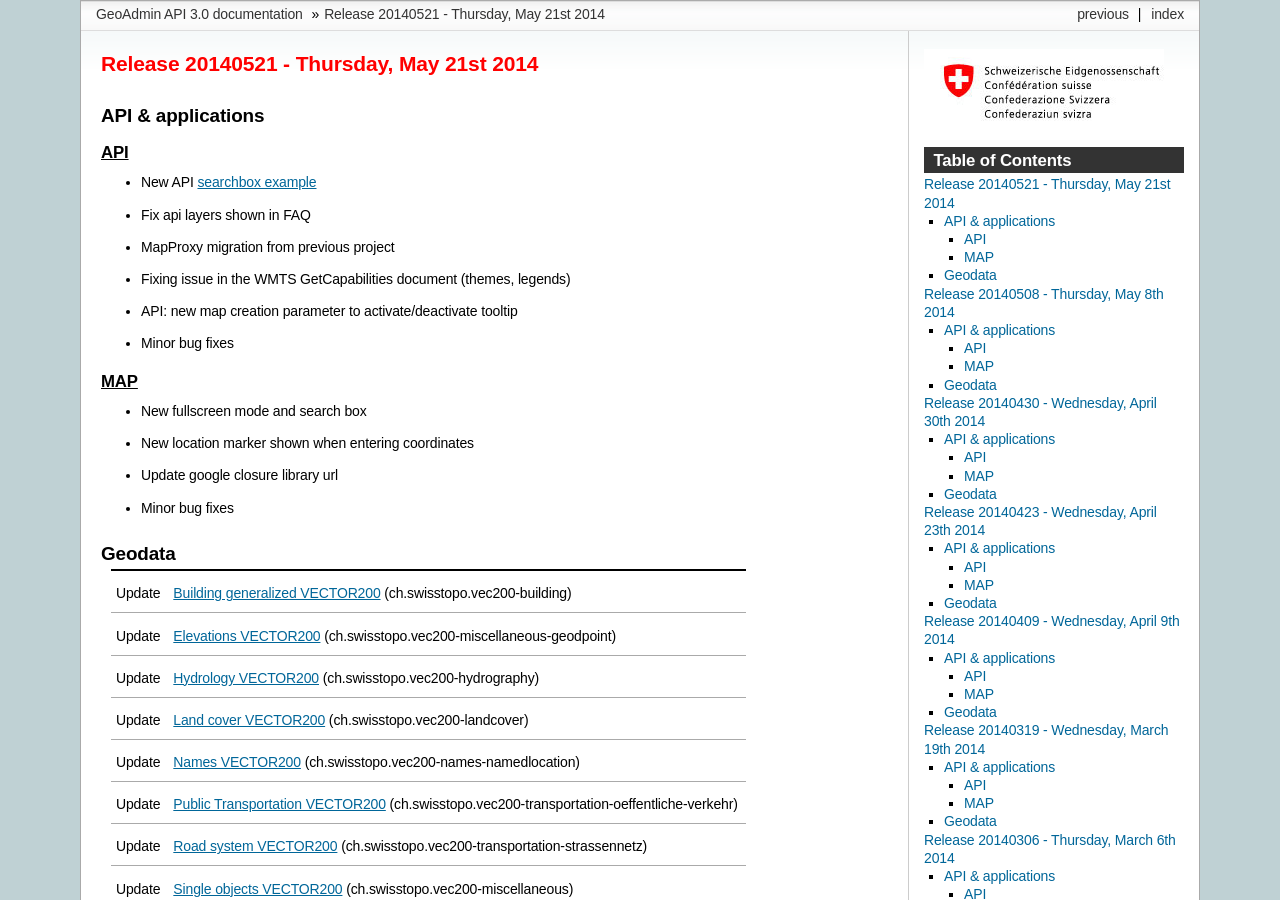
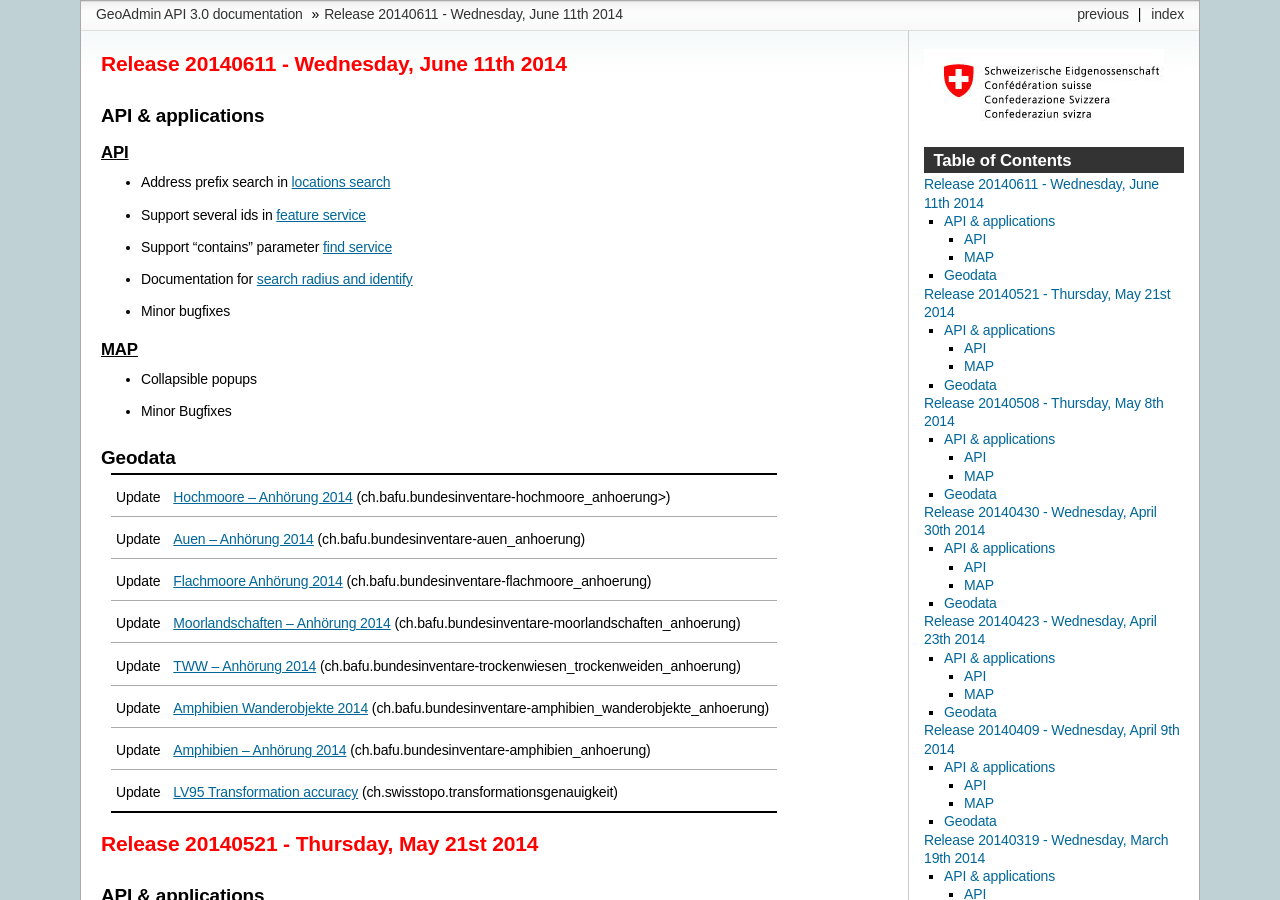
Before and after one commit to swisstopo-test/doc-chsdi3, a Sphinx documentation site: the page built from source/releasenotes/index.rst, in a window 1280 px wide and 900 px high. Built offline with Sphinx 7.4.7, drawn with Linux system fonts in a browser that asks for light colours; some of the changed text lies outside the part shown.

Commit message:
Add release notes

```diff
--- a/source/releasenotes/index.rst
+++ b/source/releasenotes/index.rst
@@ -1,3 +1,44 @@
+Release 20140611 - Wednesday, June 11th 2014
+============================================
+
+API & applications
+******************
+
+`API <//api3.geo.admin.ch>`__
+-----------------------------------
+
+- Address prefix search in `locations search <//api3.geo.admin.ch/services/sdiservices.html#response-syntax>`__
+- Support several ids in `feature service <//api3.geo.admin.ch/services/sdiservices.html#feature-resource>`__
+- Support "contains" parameter `find service <//api3.geo.admin.ch/services/sdiservices.html#find>`__
+- Documentation for `search radius and identify <//api3.geo.admin.ch/services/sdiservices.html#simulate-a-search-radius>`__
+- Minor bugfixes
+
+`MAP <//map.geo.admin.ch>`__
+-----------------------------------
+
+- Collapsible popups
+- Minor Bugfixes
+
+Geodata
+********
++--------+-------------------------------------------------------------------------------------------------------------------------------------------------------------------------------------+
+| Update | `Hochmoore – Anhörung 2014 <//map.geo.admin.ch/?layers=ch.bafu.bundesinventare-hochmoore_anhoerung>`__ (ch.bafu.bundesinventare-hochmoore_anhoerung>)                               |
++--------+-------------------------------------------------------------------------------------------------------------------------------------------------------------------------------------+
+| Update | `Auen – Anhörung 2014 <//map.geo.admin.ch/?layers=ch.bafu.bundesinventare-auen_anhoerung>`__ (ch.bafu.bundesinventare-auen_anhoerung)                                               |
++--------+-------------------------------------------------------------------------------------------------------------------------------------------------------------------------------------+
+| Update | `Flachmoore Anhörung 2014 <//map.geo.admin.ch/?layers=ch.bafu.bundesinventare-flachmoore_anhoerung>`__ (ch.bafu.bundesinventare-flachmoore_anhoerung)                               |
++--------+-------------------------------------------------------------------------------------------------------------------------------------------------------------------------------------+
+| Update | `Moorlandschaften – Anhörung 2014 <//map.geo.admin.ch/?layers=ch.bafu.bundesinventare-moorlandschaften_anhoerung>`__ (ch.bafu.bundesinventare-moorlandschaften_anhoerung)           |
++--------+-------------------------------------------------------------------------------------------------------------------------------------------------------------------------------------+
+| Update | `TWW – Anhörung 2014 <//map.geo.admin.ch/?layers=ch.bafu.bundesinventare-trockenwiesen_trockenweiden_anhoerung>`__ (ch.bafu.bundesinventare-trockenwiesen_trockenweiden_anhoerung)  |
++--------+-------------------------------------------------------------------------------------------------------------------------------------------------------------------------------------+
+| Update | `Amphibien Wanderobjekte 2014 <//map.geo.admin.ch/?layers=ch.bafu.bundesinventare-amphibien_wanderobjekte_anhoerung>`__ (ch.bafu.bundesinventare-amphibien_wanderobjekte_anhoerung) |
++--------+-------------------------------------------------------------------------------------------------------------------------------------------------------------------------------------+
+| Update | `Amphibien – Anhörung 2014 <//map.geo.admin.ch/?layers=ch.bafu.bundesinventare-amphibien_anhoerung>`__ (ch.bafu.bundesinventare-amphibien_anhoerung)                                |
++--------+-------------------------------------------------------------------------------------------------------------------------------------------------------------------------------------+
+| Update | `LV95 Transformation accuracy <//map.geo.admin.ch/?layers=ch.swisstopo.transformationsgenauigkeit>`__ (ch.swisstopo.transformationsgenauigkeit)                                     |
++--------+-------------------------------------------------------------------------------------------------------------------------------------------------------------------------------------+
+
 Release 20140521 -  Thursday, May 21st 2014
 ===========================================
 
```
